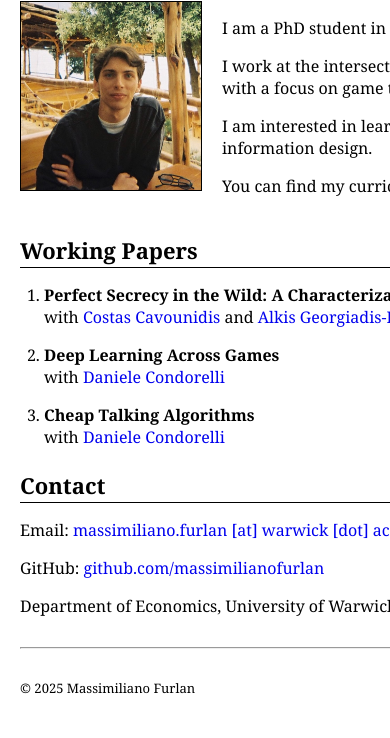
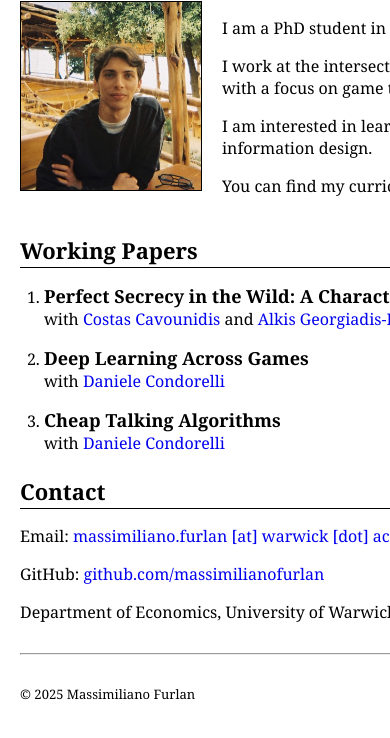
Before and after one commit to massimilianofurlan/massimilianofurlan.github.io, a plain HTML site: page index.html in a window 390 px wide. Shown: the part 124-862 px from the top of the page. Drawn offline with Linux system fonts and the light colour scheme.

Commit message:
bigger papers titles and hopefully fixed portrait on phones

```diff
--- a/styles.css
+++ b/styles.css
@@ -62,6 +62,7 @@ p.footer-text {
     max-width: 180px; /* limit image width */
     height: auto; /* maintain aspect ratio */
     border: 1px solid #000; /* black border around image */
+    flex-shrink: 0;
 }
 
 .intro-text {
@@ -84,7 +85,8 @@ ol.papers li {
 }
 
 .paper-title {
-    font-weight: bold; /* emphasize paper title */
+    font-size: 18px;
+    font-weight: 600; /* emphasize paper title */
 }
 
 /* navigation bar styles */
```
